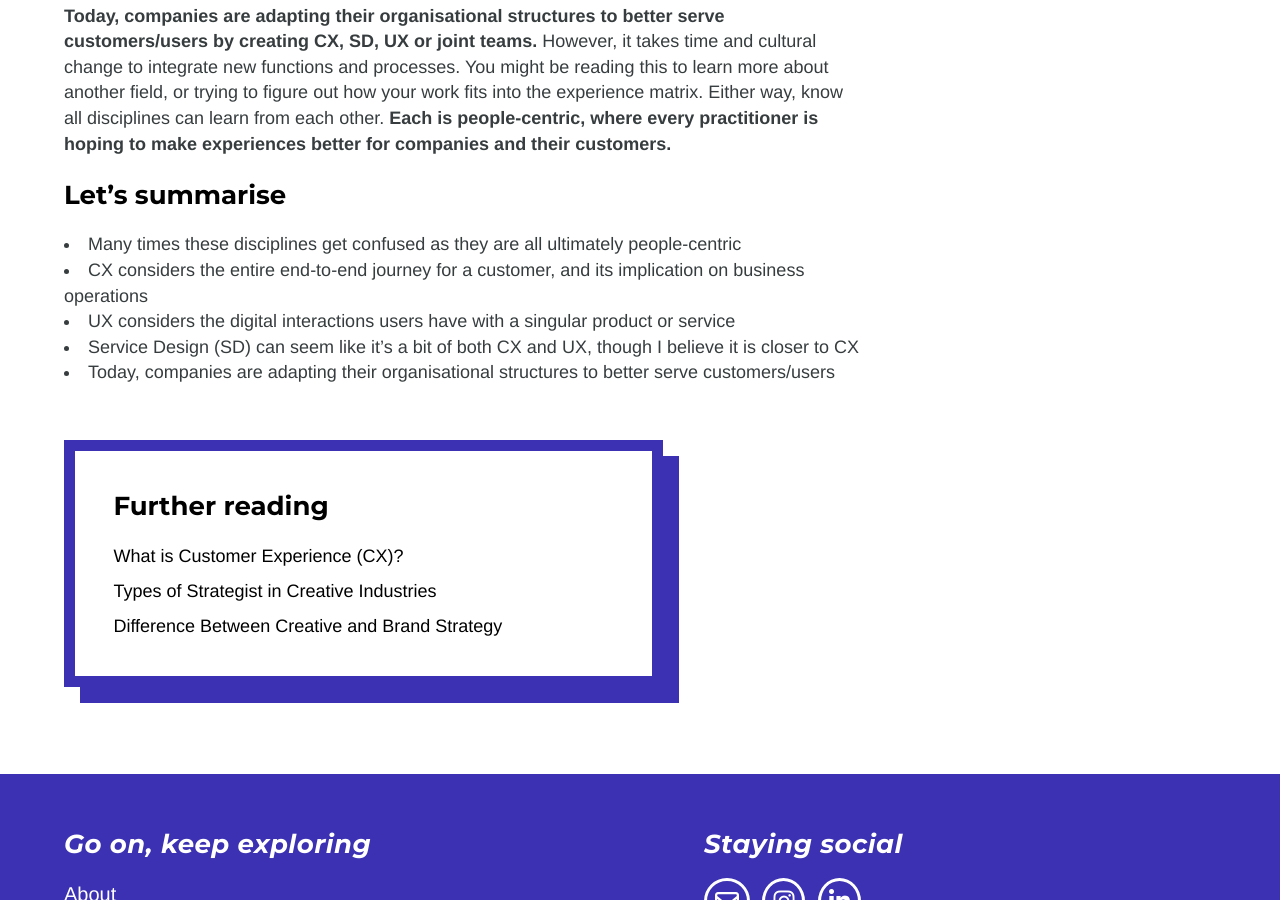
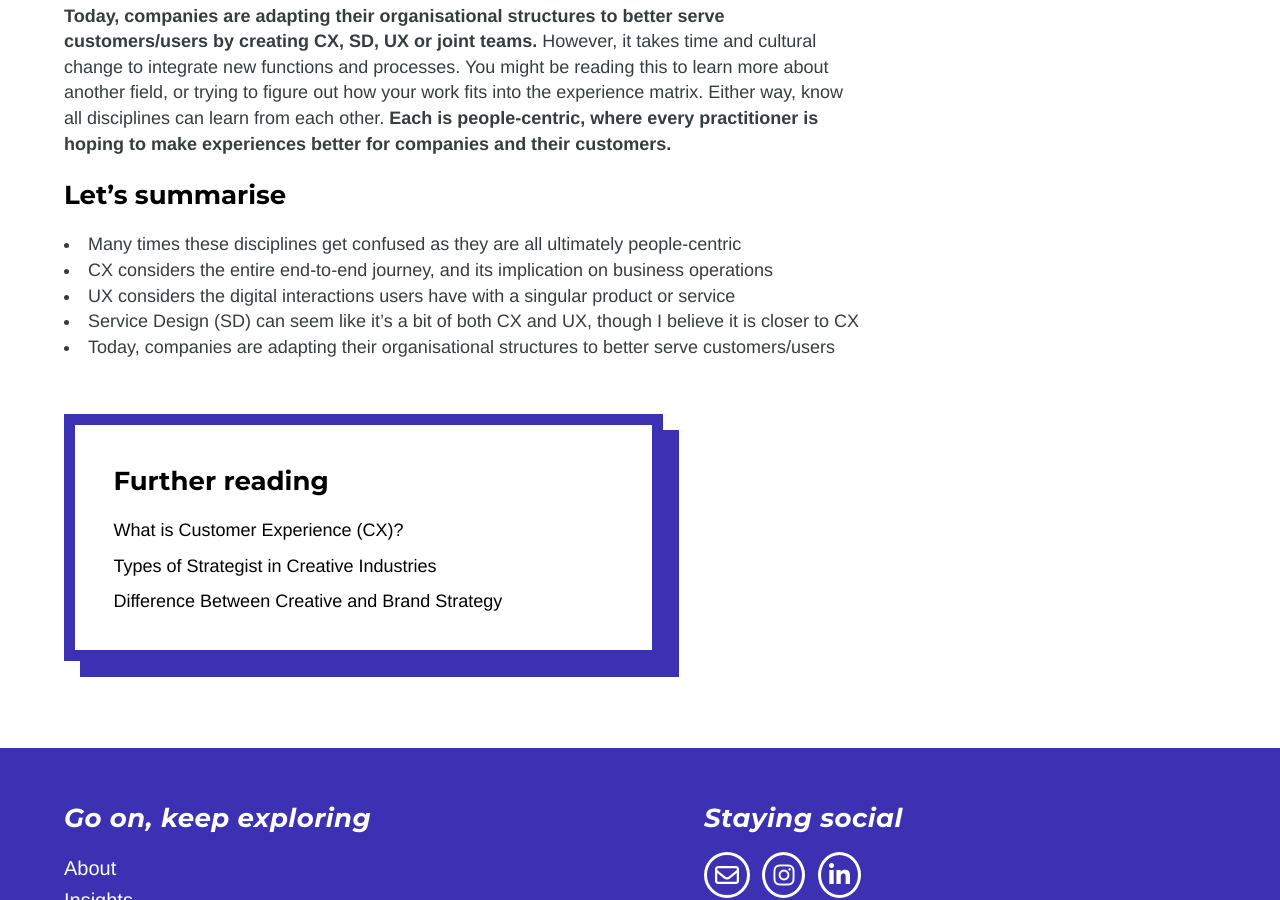
Before and after one commit to emilygv/emilyvernon.com, a Jekyll site: the page built from _posts/2020-08-27-is-cx-another-term-for-ux-or-service-design.md, in a window 1280 px wide and 900 px high, scrolled down 2972 px. Built offline with Jekyll 4.4.1, drawn with Linux system fonts in a browser that asks for light colours; nearby versions of some CDN libraries.

Commit message:
Update 2020-08-27-is-cx-another-term-for-ux-or-service-design.md

```diff
--- a/_posts/2020-08-27-is-cx-another-term-for-ux-or-service-design.md
+++ b/_posts/2020-08-27-is-cx-another-term-for-ux-or-service-design.md
@@ -50,7 +50,7 @@
 ## Let’s summarise
 
 - Many times these disciplines get confused as they are all ultimately people-centric
-- CX considers the entire end-to-end journey for a customer, and its implication on business operations
+- CX considers the entire end-to-end journey, and its implication on business operations
 - UX considers the digital interactions users have with a singular product or service
 - Service Design (SD) can seem like it’s a bit of both CX and UX, though I believe it is closer to CX
 - Today, companies are adapting their organisational structures to better serve customers/users
```
